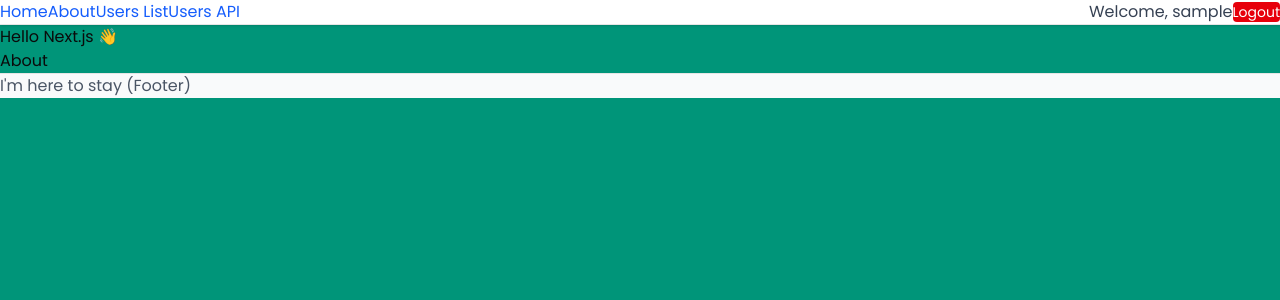
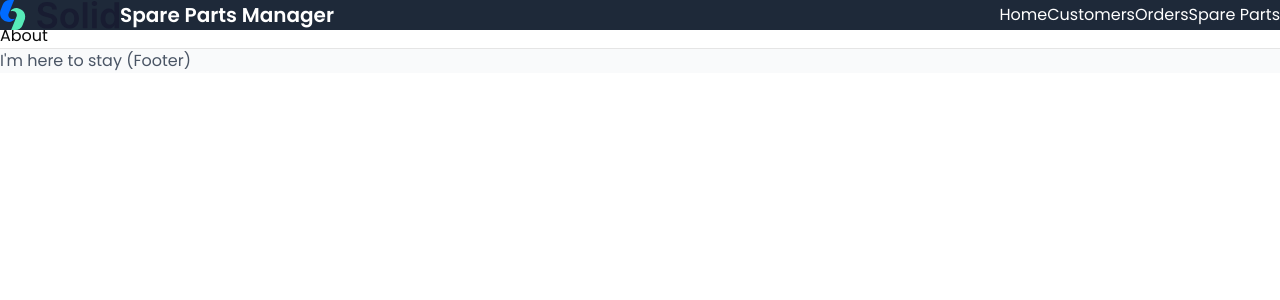
Before and after one commit to gabbar910/SparePartsManager, a Next.js app: page / in a window 1280 px wide. Shown: the top 300 px of the page. Built offline with nearby package versions, Linux system fonts and the light colour scheme; sample sign-in values are in the browser's storage.

Commit message:
Added Navigation component

```diff
--- a/components/Layout.tsx
+++ b/components/Layout.tsx
@@ -2,6 +2,7 @@ import React, { ReactNode } from "react";
 import Link from "next/link";
 import Head from "next/head";
 import { useAuth } from "../contexts/auth";
+import MainNavigation from "./MainNavigation";
 
 type Props = {
   children?: ReactNode;
@@ -22,46 +23,13 @@ const Layout = ({ children, title = "This is the default title" }: Props) => {
         <meta charSet="utf-8" />
         <meta name="viewport" content="initial-scale=1.0, width=device-width" />
       </Head>
-      <header className="bg-white shadow-sm border-b">
-        <div className="max-w-7xl mx-auto px-4 sm:px-6 lg:px-8">
-          <div className="flex justify-between items-center py-4">
-            <nav className="flex space-x-4">
-              <Link href="/" className="text-blue-600 hover:text-blue-800">
-                Home
-              </Link>
-              <Link href="/about" className="text-blue-600 hover:text-blue-800">
-                About
-              </Link>
-              <Link href="/users" className="text-blue-600 hover:text-blue-800">
-                Users List
-              </Link>
-              <Link href="/api/users" className="text-blue-600 hover:text-blue-800">
-                Users API
-              </Link>
-            </nav>
-
-            {isAuthenticated && (
-              <div className="flex items-center space-x-4">
-                <span className="text-gray-700">
-                  Welcome, {user?.username}
-                </span>
-                <button
-                  onClick={handleLogout}
-                  className="bg-red-600 hover:bg-red-700 text-white px-3 py-1 rounded text-sm"
-                >
-                  Logout
-                </button>
-              </div>
-            )}
-          </div>
-        </div>
-      </header>
-      <main className="max-w-7xl mx-auto py-6 px-4 sm:px-6 lg:px-8">
+      <MainNavigation />
+      <main className="max-w-7xl mx-auto pt-20 pb-6 px-4 sm:px-6 lg:px-8">
         {children}
       </main>
       <footer className="bg-gray-50 border-t">
         <div className="max-w-7xl mx-auto py-4 px-4 sm:px-6 lg:px-8">
-          <span className="text-gray-600">I&apos;m here to stay (Footer)</span>
+          <span className="text-gray-600">I'm here to stay (Footer)</span>
         </div>
       </footer>
     </div>
--- /dev/null
+++ b/components/MainNavigation.tsx
@@ -0,0 +1,62 @@
+import Image from "next/image";
+import Link from "next/link";
+import { useState } from "react";
+
+const MainNavigation = () => {
+
+    const [isOpen, setIsOpen] = useState(false);
+
+    return (
+        <header className="bg-gray-800 text-white fixed top-0 left-0 right-0 z-50">
+            <div className="container mx-auto px-4 py-3 flex items-center justify-between">
+                <div className="flex items-center space-x-4">
+                    <Link href="/">
+                        <Image
+                            src="/images/logo/logo-light.svg"
+                            alt="Logo"
+                            width={120}
+                            height={30}
+                            className="hover:opacity-80 transition-opacity"
+                            priority
+                        />
+                    </Link>
+                    <span className="text-xl font-semibold">Spare Parts Manager</span>
+                </div>
+
+                {/* Desktop Navigation */}
+                <nav className="hidden md:flex space-x-6">
+                    <Link href="/" className="hover:text-gray-300 transition-colors">Home</Link>
+                    <Link href="/customers" className="hover:text-gray-300 transition-colors">Customers</Link>
+                    <Link href="/orders" className="hover:text-gray-300 transition-colors">Orders</Link>
+                    <Link href="/spare-parts" className="hover:text-gray-300 transition-colors">Spare Parts</Link>
+                </nav>
+
+                {/* Mobile Menu Button */}
+                <button
+                    onClick={() => setIsOpen(!isOpen)}
+                    className="md:hidden p-2 rounded-lg hover:bg-gray-700 transition-colors"
+                    aria-label="Toggle menu"
+                >
+                    <svg className="w-6 h-6" fill="none" stroke="currentColor" viewBox="0 0 24 24">
+                        <path strokeLinecap="round" strokeLinejoin="round" strokeWidth={2} d="M4 6h16M4 12h16M4 18h16" />
+                    </svg>
+                </button>
+            </div>
+
+            {/* Mobile Navigation */}
+            {isOpen && (
+                <div className="md:hidden absolute w-full bg-gray-800 pb-4">
+                    <div className="container mx-auto px-4 flex flex-col space-y-3">
+                        <Link href="/" className="py-2 hover:text-gray-300 transition-colors">Home</Link>
+                        <Link href="/customers" className="py-2 hover:text-gray-300 transition-colors">Customers</Link>
+                        <Link href="/orders" className="py-2 hover:text-gray-300 transition-colors">Orders</Link>
+                        <Link href="/spare-parts" className="py-2 hover:text-gray-300 transition-colors">Spare Parts</Link>
+                    </div>
+                </div>
+            )}
+        </header>
+    );
+
+};
+
+export default MainNavigation;
--- a/pages/index.tsx
+++ b/pages/index.tsx
@@ -2,8 +2,8 @@ import Link from "next/link";
 import Layout from "../components/Layout";
 
 const IndexPage = () => (
-  <Layout title="Home | Next.js + TypeScript Example">
-    <h1>Hello Next.js 👋</h1>
+  <Layout title="Spare Parts Manager">
+    <h1>Welcome 👋</h1>
     <p>
       <Link href="/about">About</Link>
     </p>
--- a/pages/login.tsx
+++ b/pages/login.tsx
@@ -64,7 +64,7 @@ const LoginPage = () => {
   }
 
   return (
-    <div className="container">
+    <div className="auth-container">
       <Head>
         <title>Spare Parts Manager</title>
         <meta charSet="utf-8" />
--- a/pages/register.tsx
+++ b/pages/register.tsx
@@ -68,7 +68,7 @@ const RegisterPage = () => {
     };
 
     return (
-        <div className="container">
+        <div className="auth-container">
             <Head>
                 <title>Register - Spare Parts Manager</title>
                 <meta charSet="utf-8" />
--- a/styles/styles.css
+++ b/styles/styles.css
@@ -9,9 +9,9 @@
 body{
   min-height: 100vh;
   width: 100%;
-  background: #009579;
+  background: #ffffff;
 }
-.container{
+.auth-container{
   position: absolute;
   top: 50%;
   left: 50%;
```
Also changed, not shown: public/images/logo/logo-dark.svg (added), public/images/logo/logo-light.svg (added), tailwind.config.mts.
